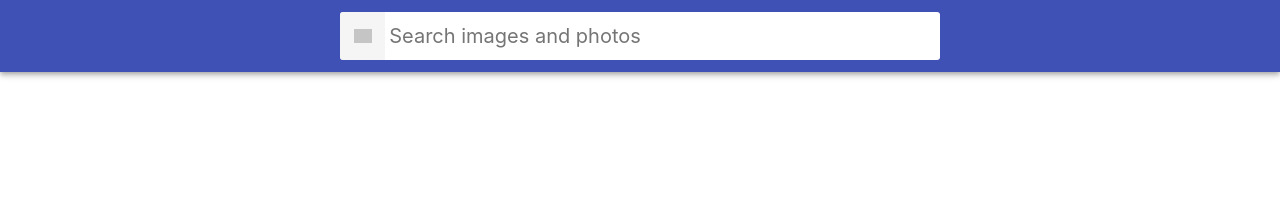
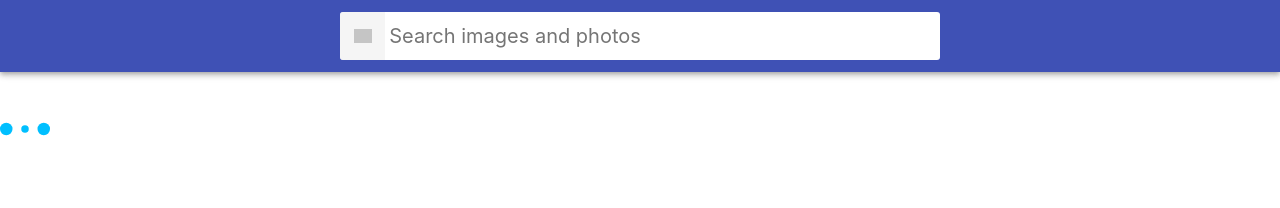
Before and after one commit to azzzteca/goit-react-hw-03-image-finder, a React (Create React App) app: page / in a window 1280 px wide. Shown: the top 208 px of the page. Built offline with nearby package versions, Linux system fonts and the light colour scheme; grey boxes are pictures that could not be loaded.

Commit message:
added loader

```diff
--- a/src/components/App/App.js
+++ b/src/components/App/App.js
@@ -1,9 +1,11 @@
 import React from "react";
+import Loader from "react-loader-spinner";
 import { SearchBar } from "../SearchBar/SearchBar.jsx";
 import { ImageGallery } from "../ImageGallery/ImageGallery.jsx";
 import { Button } from "../Button/Button.jsx";
 import { Modal } from "../Modal/Modal.jsx";
 import s from "./App.module.css";
+import "react-loader-spinner/dist/loader/css/react-spinner-loader.css";
 
 export class App extends React.Component {
   state = {
@@ -84,6 +86,15 @@ export class App extends React.Component {
           <Button onLoadMore={this.handleOnLoadMore} />
         )}
 
+        <Loader
+          // visible="false"
+          type="ThreeDots"
+          color="#00BFFF"
+          height={50}
+          width={50}
+          // timeout={5000}
+        />
+
         {this.state.modalIsShown && (
           <Modal
             url={this.state.hiSrcImageUrl}
```
Also changed, not shown: package.json (+6 -1 lines), 2 other files (tests, documents, lock files or other folders).
